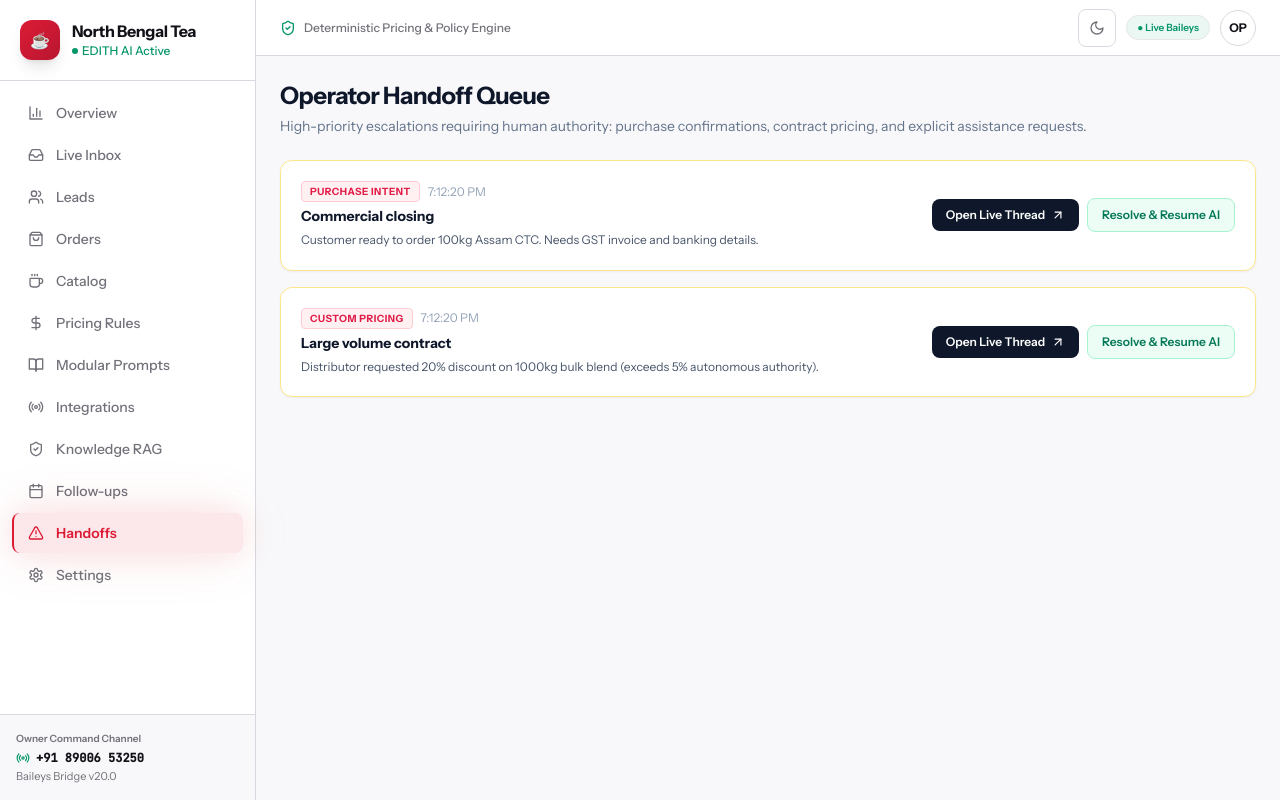
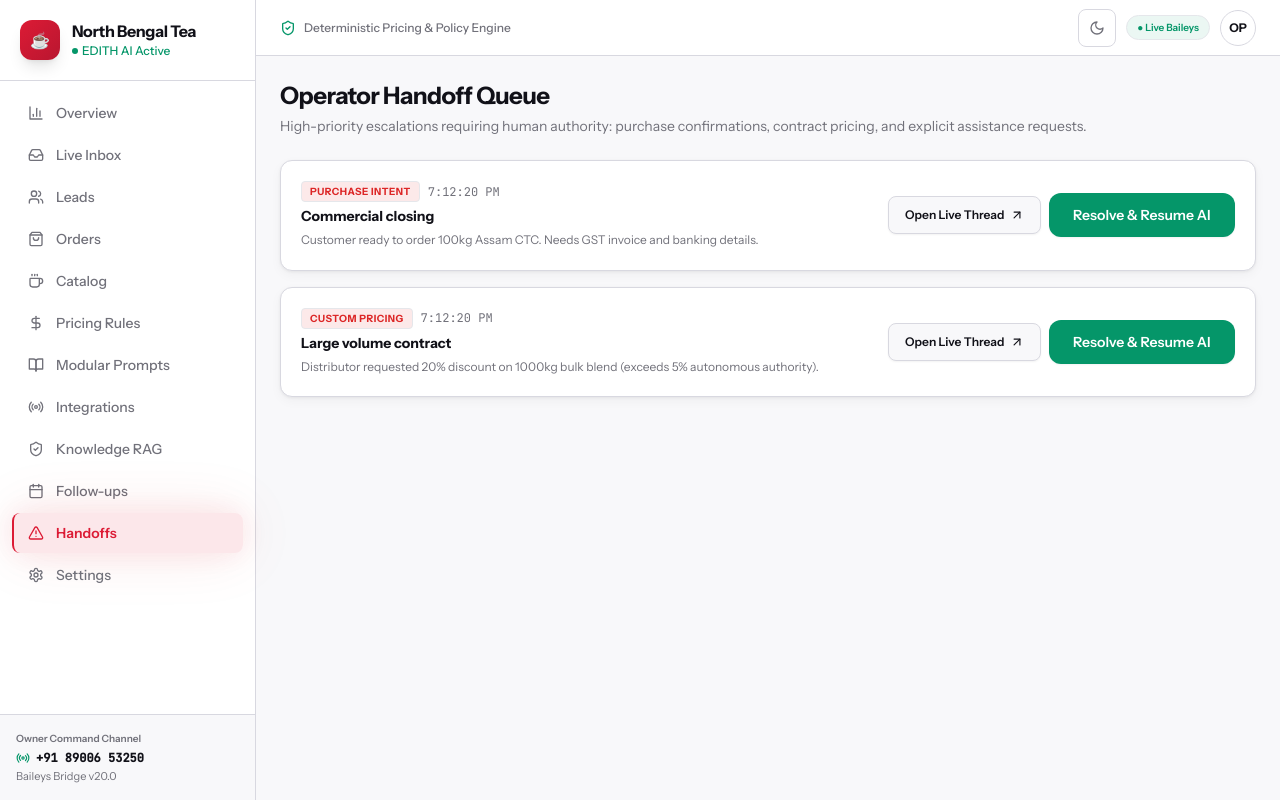
Before and after one commit to naborajs/wb-agent, a Next.js app in the folder dashboard/: page /handoffs in a window 1280 px wide. Built offline with nearby package versions, Linux system fonts and the light colour scheme; no server answers.

Commit message:
design(handoffs): migrate Handoffs page to token system, add dark mode support

```diff
--- a/dashboard/app/handoffs/page.tsx
+++ b/dashboard/app/handoffs/page.tsx
@@ -54,8 +54,8 @@ export default function HandoffsPage() {
   return (
     <div className="space-y-6 max-w-7xl mx-auto">
       <div>
-        <h2 className="text-2xl font-bold tracking-tight text-slate-900">Operator Handoff Queue</h2>
-        <p className="text-sm text-slate-500 mt-1">
+        <h2 className="text-2xl font-bold tracking-tight text-[var(--ed-text-primary)]">Operator Handoff Queue</h2>
+        <p className="text-sm text-[var(--ed-text-muted)] mt-1">
           High-priority escalations requiring human authority: purchase confirmations, contract pricing, and explicit assistance requests.
         </p>
       </div>
@@ -64,21 +64,25 @@ export default function HandoffsPage() {
         {handoffs.map((h) => (
           <div
             key={h.id}
-            className={`p-5 rounded-xl border bg-white shadow-sm flex flex-col sm:flex-row sm:items-center justify-between gap-4 ${
-              h.status === "pending" ? "border-amber-200" : "border-slate-200 opacity-60"
+            className={`p-5 ed-panel rounded-xl flex flex-col sm:flex-row sm:items-center justify-between gap-4 ${
+              h.status === "pending" ? "!border-[var(--ed-accent)]/30" : "opacity-60"
             }`}
+            style={{ background: "var(--ed-surface)" }}
           >
             <div className="space-y-1">
               <div className="flex items-center gap-2">
-                <span className="px-2 py-0.5 rounded text-[10px] font-bold uppercase tracking-wider bg-rose-50 text-rose-600 border border-rose-200">
+                <span
+                  className="px-2 py-0.5 rounded text-[10px] font-bold uppercase tracking-wider text-[var(--ed-danger)] border border-[var(--ed-danger)]/20"
+                  style={{ background: "color-mix(in srgb, var(--ed-danger) 10%, transparent)" }}
+                >
                   {h.reason.replace("_", " ")}
                 </span>
-                <span className="text-xs text-slate-400">
+                <span className="text-xs text-[var(--ed-text-muted)] font-data">
                   {new Date(h.created_at).toLocaleTimeString()}
                 </span>
               </div>
-              <h4 className="font-bold text-sm text-slate-900 mt-1">{h.customer_intent}</h4>
-              <p className="text-xs text-slate-600 leading-relaxed max-w-2xl">{h.summary}</p>
+              <h4 className="font-bold text-sm text-[var(--ed-text-primary)] mt-1">{h.customer_intent}</h4>
+              <p className="text-xs text-[var(--ed-text-muted)] leading-relaxed max-w-2xl">{h.summary}</p>
             </div>
 
             <div className="flex items-center gap-2 shrink-0">
@@ -86,19 +90,21 @@ export default function HandoffsPage() {
                 <>
                   <a
                     href={`/conversations`}
-                    className="px-3.5 py-2 rounded-lg bg-slate-900 hover:bg-slate-800 text-white text-xs font-semibold inline-flex items-center gap-1.5 transition-colors"
+                    className="ed-press ed-focus-ring px-4 py-2.5 rounded-lg border border-[var(--ed-border)] text-xs font-semibold text-[var(--ed-text-primary)] hover:border-[var(--ed-accent)]/40 hover:text-[var(--ed-accent)] inline-flex items-center gap-1.5 transition-colors shadow-sm"
+                    style={{ background: "var(--ed-bg)" }}
                   >
                     Open Live Thread <ArrowUpRight className="w-3.5 h-3.5" />
                   </a>
                   <button
                     onClick={() => handleResolve(h.id, true)}
-                    className="px-3.5 py-2 rounded-lg bg-emerald-50 hover:bg-emerald-100 text-emerald-700 text-xs font-semibold border border-emerald-200 transition-colors"
+                    className="ed-interactive ed-press ed-focus-ring px-6 py-3 rounded-xl text-sm font-semibold text-white shadow-sm transition-colors inline-flex items-center justify-center gap-1.5 hover:opacity-95"
+                    style={{ background: "var(--ed-success)", minHeight: "44px" }}
                   >
                     Resolve & Resume AI
                   </button>
                 </>
               ) : (
-                <span className="inline-flex items-center gap-1 text-xs font-semibold text-emerald-600">
+                <span className="inline-flex items-center gap-1 text-xs font-semibold text-[var(--ed-success)]">
                   <CheckCircle2 className="w-4 h-4" /> Resolved
                 </span>
               )}
```
